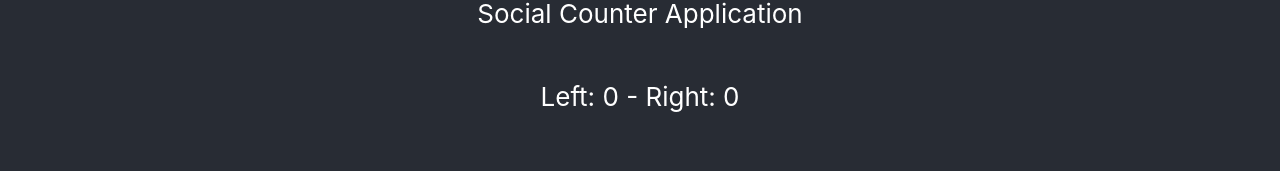
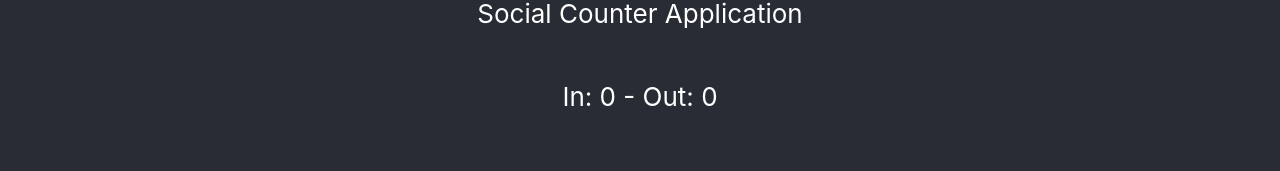
Before and after one commit to enricozanardo/social-counter, a React (Create React App) app: page / in a window 1280 px wide. Shown: the part 250-421 px from the top of the page. Built offline with nearby package versions, Linux system fonts and the light colour scheme; no server answers.

Commit message:
Remove some console.log anche update time interval

```diff
--- a/src/sc/SocialCounter.tsx
+++ b/src/sc/SocialCounter.tsx
@@ -6,8 +6,8 @@ import '@tensorflow/tfjs';
 import './SocialCounter.css';
 
 const MAX_VALUE = 5000;
-const DELAY = 100; //ms
-const CYCLE = 2000; //ms
+const DELAY = 80; //ms
+const CYCLE = 1000; //ms
 
 const WIDTH = 480;
 const HEIGHT = 360;
@@ -74,8 +74,7 @@ export const SocialCounter: React.FC = () => {
   useEffect(() => updateInfo(), [info]);
 
   function updateInfo() {
-    console.log(`##################################`);
-    // var counter = info[0] ? `<p>Yes ${info[0].left} </p>` : '<p>No</p>';
+    //TODO: Add to the DB the data
   }
 
   function calculatePredictionPoint(
@@ -434,7 +433,7 @@ export const SocialCounter: React.FC = () => {
   return (
     <div>
       <p>
-        Left: {leftCounter} - Right: {rightCounter}
+        In: {leftCounter} - Out: {rightCounter}
       </p>
       <div className="Main2">
         <video
```
